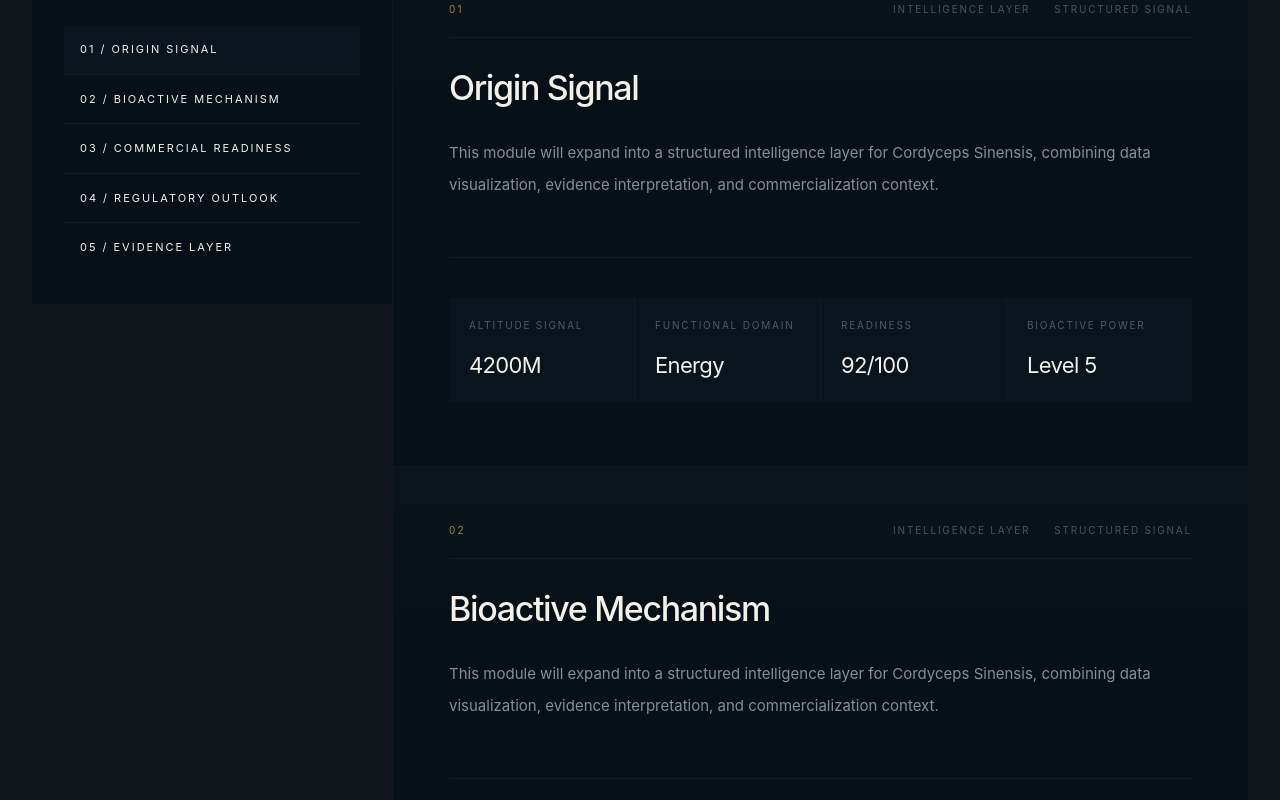
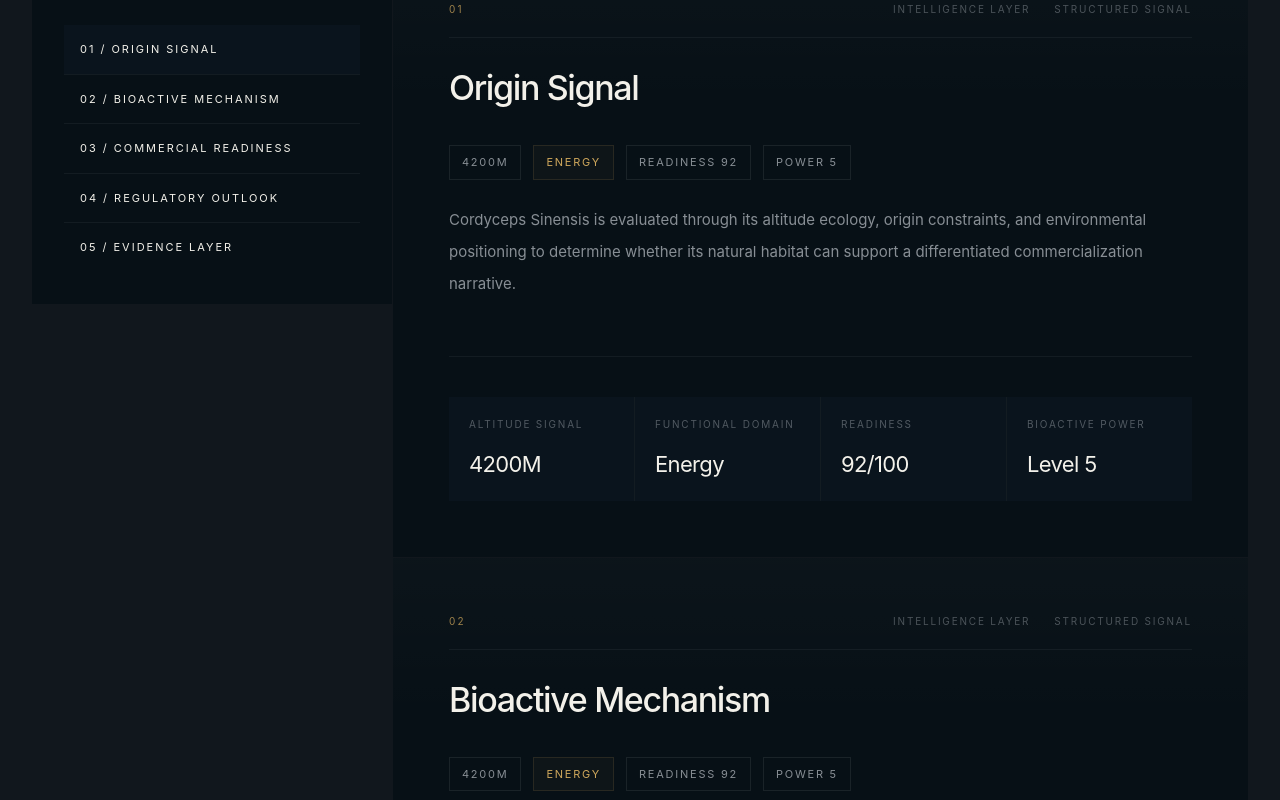
Before and after one commit to 0xMinority/polarherb-v1, a Next.js app: page /herbs/cordyceps-sinensis in a window 1280 px wide. Shown: the part 980-1780 px from the top of the page. Built offline with nearby package versions, Linux system fonts and the light colour scheme.

Commit message:
Integrate contextual herb intelligence sections

```diff
--- a/src/components/herb-detail/SectionCard.tsx
+++ b/src/components/herb-detail/SectionCard.tsx
@@ -1,13 +1,9 @@
+import type { Herb } from "../../types/herb";
+
 interface SectionCardProps {
     index: number;
     title: string;
-    herb: {
-      name: string;
-      altitude: number;
-      domain: string;
-      readiness: number;
-      power: number;
-    };
+    herb: Herb;
 }
 
 export function SectionCard({
@@ -40,10 +36,33 @@ interface SectionCardProps {
                     {title}
                 </h2>
 
+                <div className="mt-8 flex flex-wrap gap-3">
+                    <div className="border border-white/[0.08] px-3 py-2 text-[11px] uppercase tracking-[0.16em] text-[#D7DCE2]/62">
+                        {herb.altitude}m
+                    </div>
+
+                    <div
+                        className="border px-3 py-2 text-[11px] uppercase tracking-[0.16em]"
+                        style={{
+                            borderColor: `${getDomainColor(herb.domain)}22`,
+                            color: getDomainColor(herb.domain),
+                            background: `${getDomainColor(herb.domain)}08`,
+                        }}
+                    >
+                        {herb.domain}
+                    </div>
+
+                    <div className="border border-white/[0.08] px-3 py-2 text-[11px] uppercase tracking-[0.16em] text-[#D7DCE2]/62">
+                        Readiness {herb.readiness}
+                    </div>
+
+                    <div className="border border-white/[0.08] px-3 py-2 text-[11px] uppercase tracking-[0.16em] text-[#D7DCE2]/62">
+                        Power {herb.power}
+                    </div>
+                </div>
+
                 <p className="mt-6 max-w-[760px] text-[15px] leading-8 text-[#D7DCE2]/62">
-            This module will expand into a structured intelligence layer for{" "}
-            {herb.name}, combining data visualization, evidence interpretation,
-            and commercialization context.
+                    {getSectionDescription(title, herb.name)}
                 </p>
 
                 <div className="mt-14 max-w-[1100px] border-t border-white/[0.05] pt-10">
@@ -70,3 +89,31 @@ interface SectionCardProps {
         </section>
     );
 }
+
+function getSectionDescription(title: string, herbName: string) {
+    const descriptions: Record<string, string> = {
+        "Origin Signal": `${herbName} is evaluated through its altitude ecology, origin constraints, and environmental positioning to determine whether its natural habitat can support a differentiated commercialization narrative.`,
+
+        "Bioactive Mechanism": `${herbName} is analyzed through its dominant functional domain, biological strength level, and future compound-level evidence layers to identify its most credible mechanism direction.`,
+
+        "Commercial Readiness": `${herbName} is assessed through readiness scoring, market familiarity, supply-chain plausibility, and suitability for ingredient-led product development.`,
+
+        "Regulatory Outlook": `${herbName} will be mapped against market-entry constraints, claim boundaries, ingredient category risks, and documentation requirements across target jurisdictions.`,
+
+        "Evidence Layer": `${herbName} will aggregate traditional use, preclinical findings, human evidence, commercial adoption, and AI-assisted mechanistic signals into a transparent evidence composition system.`,
+    };
+
+    return descriptions[title] ?? `${herbName} is being evaluated as part of the PolarHerb intelligence system.`;
+}
+
+function getDomainColor(domain: string) {
+    const colors: Record<string, string> = {
+        Energy: "#D0A85C",
+        Immunity: "#7FAE8D",
+        Cognitive: "#8FA7D6",
+        Respiratory: "#6FAFCF",
+        Longevity: "#B08FD6",
+    };
+
+    return colors[domain] ?? "#D7DCE2";
+}
```
Lines whose indentation alone changed are shown as unchanged.
